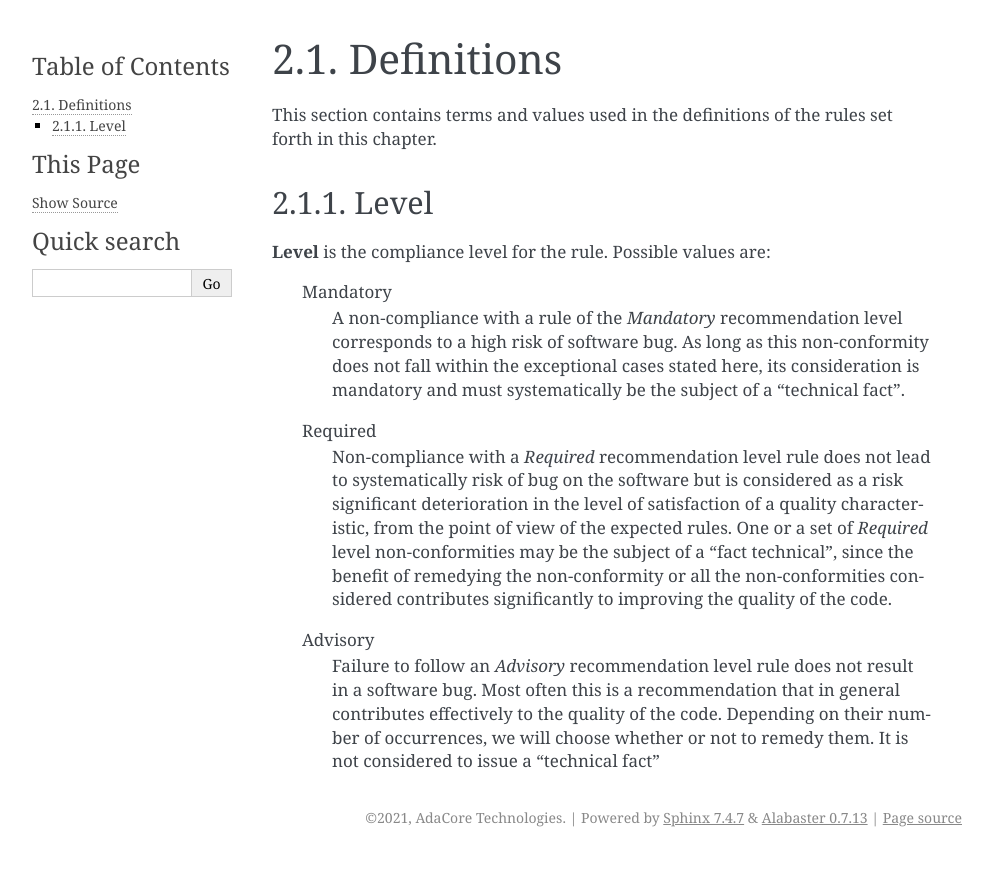
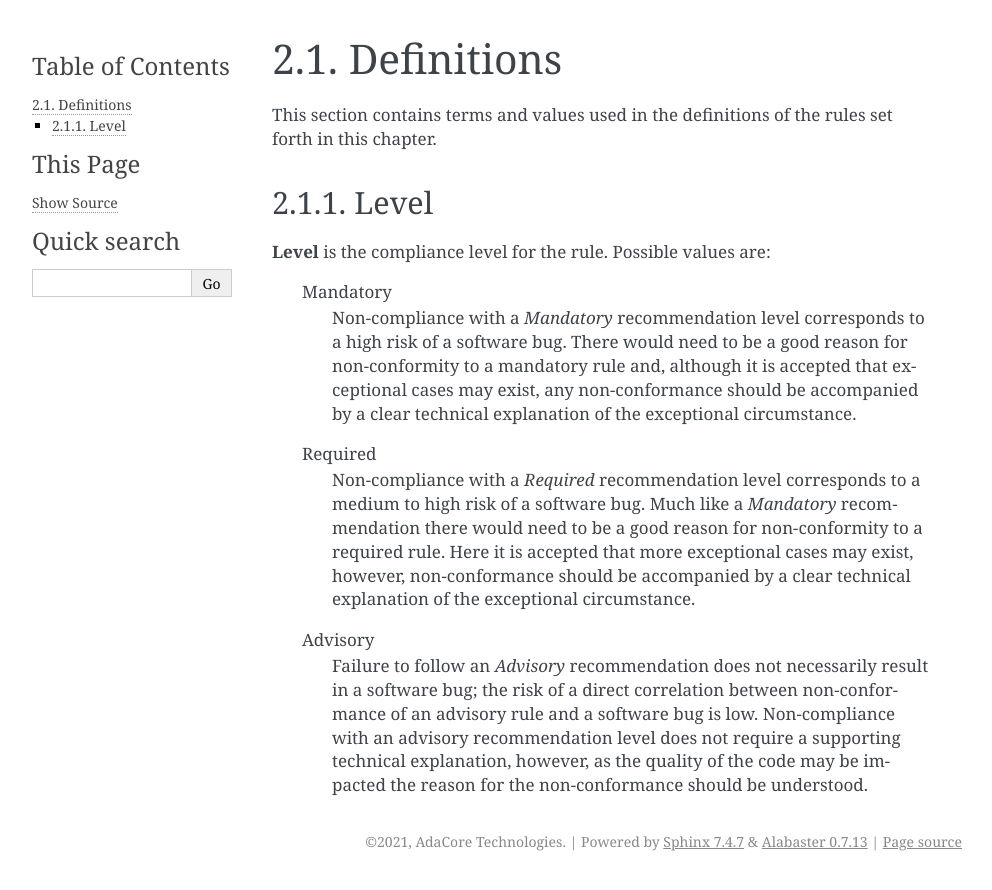
Before and after one commit to AdaCore/ada_coding_standards, a Sphinx documentation site: the page built from source/guidelines/definitions.rst, in a window 1280 px wide. Shown: the top 890 px of the page, without its empty margins (148-1140 px from the left). Built offline with Sphinx 7.4.7, drawn with Linux system fonts in a browser that asks for light colours.

Commit message:
Update mandatory/required/advisory definitions

```diff
--- a/source/guidelines/definitions.rst
+++ b/source/guidelines/definitions.rst
@@ -12,28 +12,27 @@ Level
 **Level** is the compliance level for the rule. Possible values are:
 
    Mandatory
-      A non-compliance with a rule of the *Mandatory* recommendation
-      level corresponds to a high risk of software bug.
-      As long as this non-conformity does not fall within the
-      exceptional cases stated here, its consideration is mandatory and
-      must systematically be the subject of a "technical fact".
+      Non-compliance with a *Mandatory* recommendation level corresponds
+      to a high risk of a software bug. There would need to be a good
+      reason for non-conformity to a mandatory rule and, although it is
+      accepted that exceptional cases may exist, any non-conformance
+      should be accompanied by a clear technical explanation of
+      the exceptional circumstance.
 
    Required
-      Non-compliance with a *Required* recommendation level rule does
-      not lead to systematically risk of bug on the software but is
-      considered as a risk significant deterioration in the level of
-      satisfaction of a quality characteristic, from the point of view
-      of the expected rules.
-      One or a set of *Required* level non-conformities may be the
-      subject of a "fact technical", since the benefit of remedying the
-      non-conformity or all the non-conformities considered contributes
-      significantly to improving the quality of the code.
+      Non-compliance with a *Required* recommendation level corresponds
+      to a medium to high risk of a software bug. Much like a
+      *Mandatory* recommendation there would need to be a good reason
+      for non-conformity to a required rule. Here it is accepted that
+      more exceptional cases may exist, however, non-conformance
+      should be accompanied by a clear technical explanation of the
+      exceptional circumstance.
 
    Advisory
-      Failure to follow an *Advisory* recommendation level rule does not
-      result in a software bug.
-      Most often this is a recommendation that in general contributes
-      effectively to the quality of the code.
-      Depending on their number of occurrences, we will choose whether
-      or not to remedy them.
-      It is not considered to issue a "technical fact"
+      Failure to follow an *Advisory* recommendation does not necessarily
+      result in a software bug; the risk of a direct correlation between
+      non-conformance of an advisory rule and a software bug is low.
+      Non-compliance with an advisory recommendation level does not
+      require a supporting technical explanation, however, as the quality
+      of the code may be impacted the reason for the non-conformance
+      should be understood.
```
